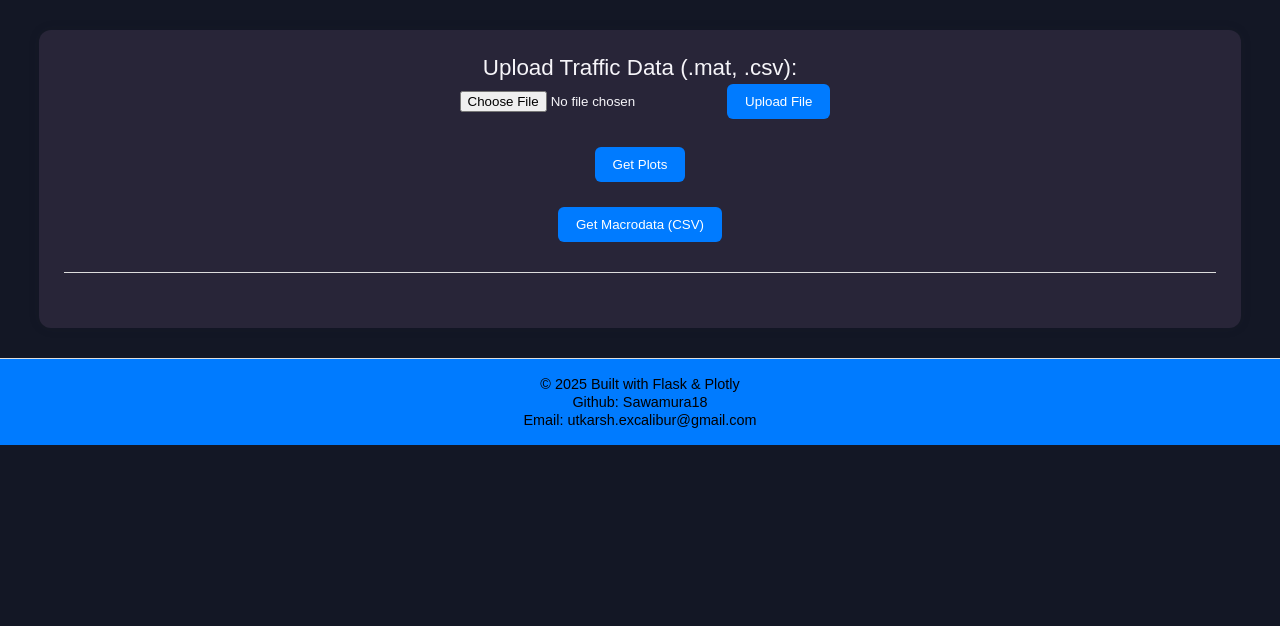
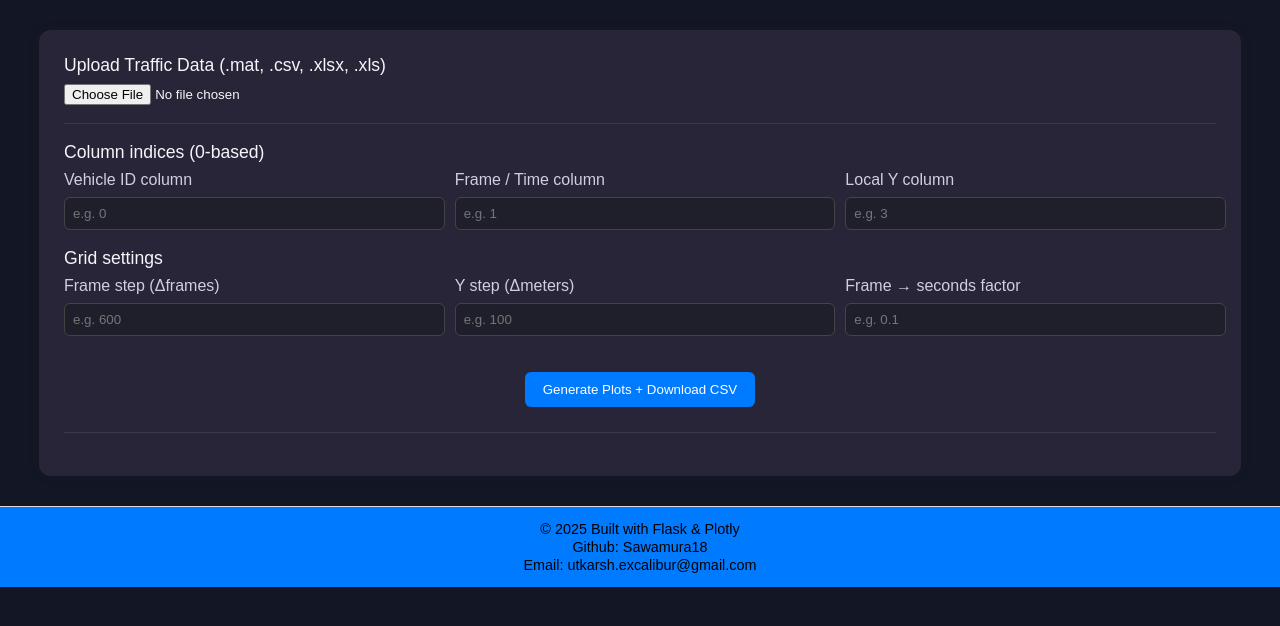
Before and after one commit to Sawamura18/traffic_visualizer, a Flask app: page / in a window 1280 px wide. Shown: the part 63-689 px from the top of the page. Run offline with Flask 3, Linux system fonts and the light colour scheme.

Commit message:
Updated UI, fixed heatmap axes, scatter plots, CSV labels, and improved layout

```diff
--- a/app.py
+++ b/app.py
@@ -1,113 +1,106 @@
-from flask import Flask, render_template, request, redirect, url_for, send_file
+from flask import Flask, render_template, request, redirect, url_for, send_file, make_response
 import os
-import pandas as pd
 from werkzeug.utils import secure_filename
-from utils.process_data import generate_plots
 from preprocess import process_uploaded_file
+from utils.process_data import generate_macrodata
 
-app = Flask(__name__)
+app = Flask(__name__, template_folder="templates")
 
-UPLOAD_FOLDER = 'uploads'
+UPLOAD_FOLDER = "uploads"
 os.makedirs(UPLOAD_FOLDER, exist_ok=True)
-app.config['UPLOAD_FOLDER'] = UPLOAD_FOLDER
+app.config["UPLOAD_FOLDER"] = UPLOAD_FOLDER
 
-ALLOWED_EXTENSIONS = {'mat', 'csv'}
+ALLOWED_EXTENSIONS = {'mat', 'csv', 'xlsx', 'xls'}
 
-def allowed_file(filename):
-    return '.' in filename and filename.rsplit('.', 1)[1].lower() in ALLOWED_EXTENSIONS
+def allowed_file(name):
+    return '.' in name and name.rsplit('.', 1)[1].lower() in ALLOWED_EXTENSIONS
 
-
-@app.route('/')
+@app.route("/", methods=["GET"])
 def index():
-    speed_plot = flow_plot = density_plot = ""
-    scatter_sections = {}
+    speed = flow = density = ""
+    scatter = {}
 
     if os.path.exists("static/speed_heatmap.html"):
         with open("static/speed_heatmap.html") as f:
-            speed_plot = f.read()
+            speed = f.read()
     if os.path.exists("static/flow_heatmap.html"):
         with open("static/flow_heatmap.html") as f:
-            flow_plot = f.read()
+            flow = f.read()
     if os.path.exists("static/density_heatmap.html"):
         with open("static/density_heatmap.html") as f:
-            density_plot = f.read()
+            density = f.read()
 
     scatter_dir = "static/scatter_plots"
     if os.path.exists(scatter_dir):
         for fname in sorted(os.listdir(scatter_dir)):
             if fname.endswith(".html"):
-                section_key = fname.split("_plot")[0].replace("_", "–").replace("m", " m")
-                with open(os.path.join(scatter_dir, fname)) as f:
-                    html = f.read()
-                scatter_sections.setdefault(section_key, []).append(html)
+                key = fname.split("_")[0]
+                with open(os.path.join(scatter_dir, fname)) as fh:
+                    scatter.setdefault(key, []).append(fh.read())
 
-    return render_template(
-        "index.html",
-        speed_plot=speed_plot,
-        flow_plot=flow_plot,
-        density_plot=density_plot,
-        scatter_sections=scatter_sections
-    )
+    return render_template("index.html",
+                           speed_plot=speed,
+                           flow_plot=flow,
+                           density_plot=density,
+                           scatter_sections=scatter)
 
+@app.route("/generate", methods=["POST"])
+def generate():
+    # Save uploaded file
+    f = request.files.get("file")
+    if not f or f.filename == "":
+        return "No file uploaded", 400
+    if not allowed_file(f.filename):
+        return "Invalid file type", 400
 
-@app.route('/upload', methods=['POST'])
-def upload_file():
-    """Handles file upload and triggers plot generation."""
-    if 'file' not in request.files:
-        return "No file part", 400
-    file = request.files['file']
-    if file.filename == '':
-        return "No selected file", 400
-    if file and allowed_file(file.filename):
-        filename = secure_filename(file.filename)
-        filepath = os.path.join(app.config['UPLOAD_FOLDER'], filename)
-        file.save(filepath)
+    filename = secure_filename(f.filename)
+    filepath = os.path.join(app.config["UPLOAD_FOLDER"], filename)
+    f.save(filepath)
+    # save path for reuse
+    open("latest_upload.txt", "w").write(filepath)
 
-        with open("latest_upload.txt", "w") as f:
-            f.write(filepath)
+    # Read parameters from form
+    try:
+        params = {
+            "col_vehicle": int(request.form.get("col_vehicle")),
+            "col_frame": int(request.form.get("col_frame")),
+            "col_localy": int(request.form.get("col_localy")),
+            "frame_step": int(request.form.get("frame_step")),
+            "y_step": int(request.form.get("y_step")),
+            "frame_factor": float(request.form.get("frame_factor"))
+        }
+    except Exception as e:
+        return f"Invalid parameters: {e}", 400
 
-        return redirect(url_for('index'))
-    return "Invalid file type", 400
+    # Generate plots (and save) via preprocess helper
+    process_uploaded_file(filepath, params)
 
+    # Generate macro CSV (uses same computation) and ensure it's saved
+    df = generate_macrodata(filepath, params)  # writes static/macrodata.csv
 
-@app.route('/get_plots', methods=['POST'])
-def get_plots():
-    """Generate and display plots for uploaded or local data."""
-    try:
-        if os.path.exists("latest_upload.txt"):
-            with open("latest_upload.txt") as f:
-                filepath = f.read().strip()
-        else:
-            filepath = os.path.join('data', 'ReConDataI80.mat')
+    # Respond with small HTML that triggers CSV download and then redirects to index
+    # (this avoids double computation; computation already done and files saved)
+    download_path = url_for('static', filename='macrodata.csv')
+    html = f"""
+    <!doctype html>
+    <html>
+      <head>
+        <meta charset="utf-8">
+        <title>Downloading CSV...</title>
+      </head>
+      <body>
+        <script>
+          // trigger file download
+          window.location.href = "{download_path}";
+          // after short delay redirect back to main page to view plots
+          setTimeout(function() {{ window.location.replace("{url_for('index')}"); }}, 1800);
+        </script>
+        <p>Preparing your CSV and plots... If download doesn't start automatically, <a href="{download_path}">click here</a>.</p>
+      </body>
+    </html>
+    """
+    response = make_response(html)
+    return response
 
-        process_uploaded_file(filepath)
-        return redirect(url_for('index'))
-    except Exception as e:
-        return f"Error generating plots: {e}", 500
-
-
-@app.route('/get_macrodata', methods=['POST'])
-def get_macrodata():
-    """Generate and download macro-level CSV of averages."""
-    try:
-        if os.path.exists("latest_upload.txt"):
-            with open("latest_upload.txt") as f:
-                filepath = f.read().strip()
-        else:
-            filepath = os.path.join('data', 'ReConDataI80.mat')
-
-        from utils.process_data import generate_macrodata
-        df_macro = generate_macrodata(filepath)
-
-        os.makedirs("static", exist_ok=True)
-        out_csv = os.path.join("static", "macrodata.csv")
-        df_macro.to_csv(out_csv, index=False)
-
-        return send_file(out_csv, as_attachment=True)
-    except Exception as e:
-        return f"Error generating macrodata: {e}", 500
-
-
-
-if __name__ == '__main__':
+if __name__ == "__main__":
     app.run(debug=True)
--- a/requirement.txt
+++ b/requirement.txt
@@ -3,3 +3,5 @@ pandas
 numpy
 scipy
 plotly
+openpyxl
+xlrd
--- a/templates/index.html
+++ b/templates/index.html
@@ -1,8 +1,9 @@
 <!DOCTYPE html>
 <html lang="en">
+
 <head>
-    <meta charset="UTF-8">
-    <meta name="viewport" content="width=device-width, initial-scale=1.0">
+    <meta charset="UTF-8" />
+    <meta name="viewport" content="width=device-width, initial-scale=1.0" />
     <title>Traffic Data Visualizer</title>
     <style>
         body {
@@ -11,6 +12,7 @@
             margin: 0;
             padding: 0;
         }
+
         header {
             background-color: #007bff;
             color: white;
@@ -18,6 +20,7 @@
             text-align: center;
             font-size: 1.8em;
         }
+
         .container {
             width: 90%;
             margin: 30px auto;
@@ -26,13 +29,47 @@
             padding: 25px;
             box-shadow: 0 0 12px rgba(38, 37, 49, 0.1);
         }
+
         form {
-            text-align: center;
+            text-align: left;
             margin-bottom: 25px;
         }
+
+        label.section-title {
+            display: block;
+            font-size: 1.1rem;
+            color: #f6f5f9;
+            margin-bottom: 8px;
+        }
+
+        .row {
+            display: flex;
+            gap: 20px;
+            flex-wrap: wrap;
+            align-items: flex-start;
+            margin-bottom: 18px;
+        }
+
+        .col {
+            flex: 1 1 240px;
+            min-width: 180px;
+            padding-right: 8px;
+        }
+
         input[type="file"] {
-            margin: 10px;
+            color: #f6f5f9;
         }
+
+        input[type="number"],
+        input[type="text"] {
+            width: 100%;
+            padding: 8px;
+            border-radius: 6px;
+            border: 1px solid #444;
+            background: #1f1f2b;
+            color: #f6f5f9;
+        }
+
         button {
             background-color: #007bff;
             color: white;
@@ -42,17 +79,21 @@
             cursor: pointer;
             transition: background-color 0.3s;
         }
+
         button:hover {
             background-color: #0056b3;
         }
+
         hr {
             border: none;
-            border-top: 1px solid #ddd;
-            margin: 30px 0;
+            border-top: 1px solid #3a3a4a;
+            margin: 18px 0;
         }
+
         .plot-section {
             margin-bottom: 40px;
         }
+
         .plot-section h2 {
             text-align: center;
             color: #f4f3fa;
@@ -61,6 +102,7 @@
             padding-bottom: 4px;
             margin-bottom: 20px;
         }
+
         .plot-container {
             width: 100%;
             height: 600px;
@@ -68,26 +110,24 @@
             border-radius: 10px;
             overflow: hidden;
         }
+
         .scatter-container {
             margin-top: 40px;
         }
-        .section-title {
-            font-size: 1.4em;
-            color: #f6f5f9;
-            margin-bottom: 10px;
+
+        .section-sub {
+            color: #cfcfde;
+            margin-bottom: 8px;
         }
-        iframe {
-            width: 100%;
-            height: 550px;
-            border: none;
-        }
+
         footer {
             text-align: center;
-            padding: 15px;
+            padding: 12px;
             background-color: #007bff;
             font-size: 0.9em;
             color: #010002;
             border-top: 1px solid #ddd;
+            position: relative;
         }
 
         #loadingOverlay {
@@ -96,61 +136,98 @@
             left: 0;
             width: 100%;
             height: 100%;
-            background-color: rgba(255, 255, 255, 0.9);
+            background-color: rgba(0, 0, 0, 0.6);
             display: none;
             align-items: center;
             justify-content: center;
             z-index: 9999;
             flex-direction: column;
+            color: white;
         }
+
         .spinner {
-            border: 6px solid #f3f3f3;
-            border-top: 6px solid #007bff;
+            border: 6px solid rgba(255, 255, 255, 0.15);
+            border-top: 6px solid #00bfff;
             border-radius: 50%;
             width: 60px;
             height: 60px;
             animation: spin 1s linear infinite;
+            margin-bottom: 16px;
         }
+
         @keyframes spin {
-            0% { transform: rotate(0deg); }
-            100% { transform: rotate(360deg); }
+            0% {
+                transform: rotate(0deg)
             }
-        .loading-text {
-            margin-top: 15px;
-            font-size: 1.2em;
-            color: #333;
+
+            100% {
+                transform: rotate(360deg)
             }
-        .inputstyle{
-            color: #f6f5f9;
         }
-        .footpara{
+
+        .footpara {
             margin: 2px 0;
+            color: #010002;
         }
     </style>
 </head>
+
 <body>
     <header>Traffic Data Visualizer</header>
 
     <div id="loadingOverlay">
         <div class="spinner"></div>
-        <div class="loading-text">Processing your data... please wait</div>
+        <div class="loading-text">Generating plots & CSV — this may take a while. Please wait...</div>
     </div>
 
     <div class="container">
-        <form id="uploadForm" action="/upload" method="POST" enctype="multipart/form-data">
-            <label class="section-title" for="file">Upload Traffic Data (.mat, .csv):</label><br>
-            <input class="inputstyle" type="file" name="file" id="file" required>
-            <button type="submit">Upload File</button>
+        <form id="mainForm" action="/generate" method="POST" enctype="multipart/form-data">
+            <label class="section-title" for="file">Upload Traffic Data (.mat, .csv, .xlsx, .xls)</label>
+            <div class="row">
+                <div class="col">
+                    <input type="file" name="file" id="file" required />
+                </div>
+            </div>
+
+            <hr>
+
+            <label class="section-title">Column indices (0-based)</label>
+            <div class="row">
+                <div class="col">
+                    <div class="section-sub">Vehicle ID column</div>
+                    <input type="number" name="col_vehicle" placeholder="e.g. 0" required />
+                </div>
+                <div class="col">
+                    <div class="section-sub">Frame / Time column</div>
+                    <input type="number" name="col_frame" placeholder="e.g. 1" required />
+                </div>
+                <div class="col">
+                    <div class="section-sub">Local Y column</div>
+                    <input type="number" name="col_localy" placeholder="e.g. 3" required />
+                </div>
+            </div>
+
+            <label class="section-title">Grid settings</label>
+            <div class="row">
+                <div class="col">
+                    <div class="section-sub">Frame step (Δframes)</div>
+                    <input type="number" name="frame_step" placeholder="e.g. 600" required />
+                </div>
+                <div class="col">
+                    <div class="section-sub">Y step (Δmeters)</div>
+                    <input type="number" name="y_step" placeholder="e.g. 100" required />
+                </div>
+                <div class="col">
+                    <div class="section-sub">Frame → seconds factor</div>
+                    <input type="text" name="frame_factor" placeholder="e.g. 0.1" required />
+                </div>
+            </div>
+
+            <br />
+            <div style="text-align:center;">
+                <button type="submit">Generate Plots + Download CSV</button>
+            </div>
         </form>
-
-        <form action="/get_plots" method="POST">
-            <button type="submit">Get Plots</button>
-        </form>
-
-        <form action="/get_macrodata" method="POST">
-            <button type="submit">Get Macrodata (CSV)</button>
-        </form>
-
 
         <hr>
 
@@ -183,10 +260,10 @@
 
         {% if scatter_sections %}
         <div class="scatter-container">
-            <h2 class="section-title">Scatter Plots by Section</h2>
+            <h2 class="section-sub">Scatter Plots by Section</h2>
             {% for section, plots in scatter_sections.items() %}
             <div class="plot-section">
-                    <div class="section-title">{{ section }}</div>
+                <div class="section-sub">{{ section }}</div>
                 {% for p in plots %}
                 <div class="plot-container">
                     {{ p|safe }}
@@ -199,19 +276,17 @@
     </div>
 
     <footer>
-        <p class="footpara">© {{ 2025 }} Built with Flask & Plotly</p class="footpara">
-        <p class="footpara">Github: Sawamura18</p class="footpara">
-        <p class="footpara">Email: utkarsh.excalibur@gmail.com</p class="footpara">
-
+        <p class="footpara">© {{ 2025 }} Built with Flask & Plotly</p>
+        <p class="footpara">Github: Sawamura18</p>
+        <p class="footpara">Email: utkarsh.excalibur@gmail.com</p>
     </footer>
 
     <script>
-        const uploadForm = document.getElementById('uploadForm');
+        // Show loader on form submit
+        const form = document.getElementById('mainForm');
         const overlay = document.getElementById('loadingOverlay');
-
-        uploadForm.addEventListener('submit', function() {
-            overlay.style.display = 'flex';
-        });
+        form.addEventListener('submit', () => overlay.style.display = 'flex');
     </script>
 </body>
+
 </html>
```
Also changed, not shown: preprocess.py (+20 -30 lines), utils/process_data.py (+109 -133 lines). Lines whose indentation alone changed are shown as unchanged.
